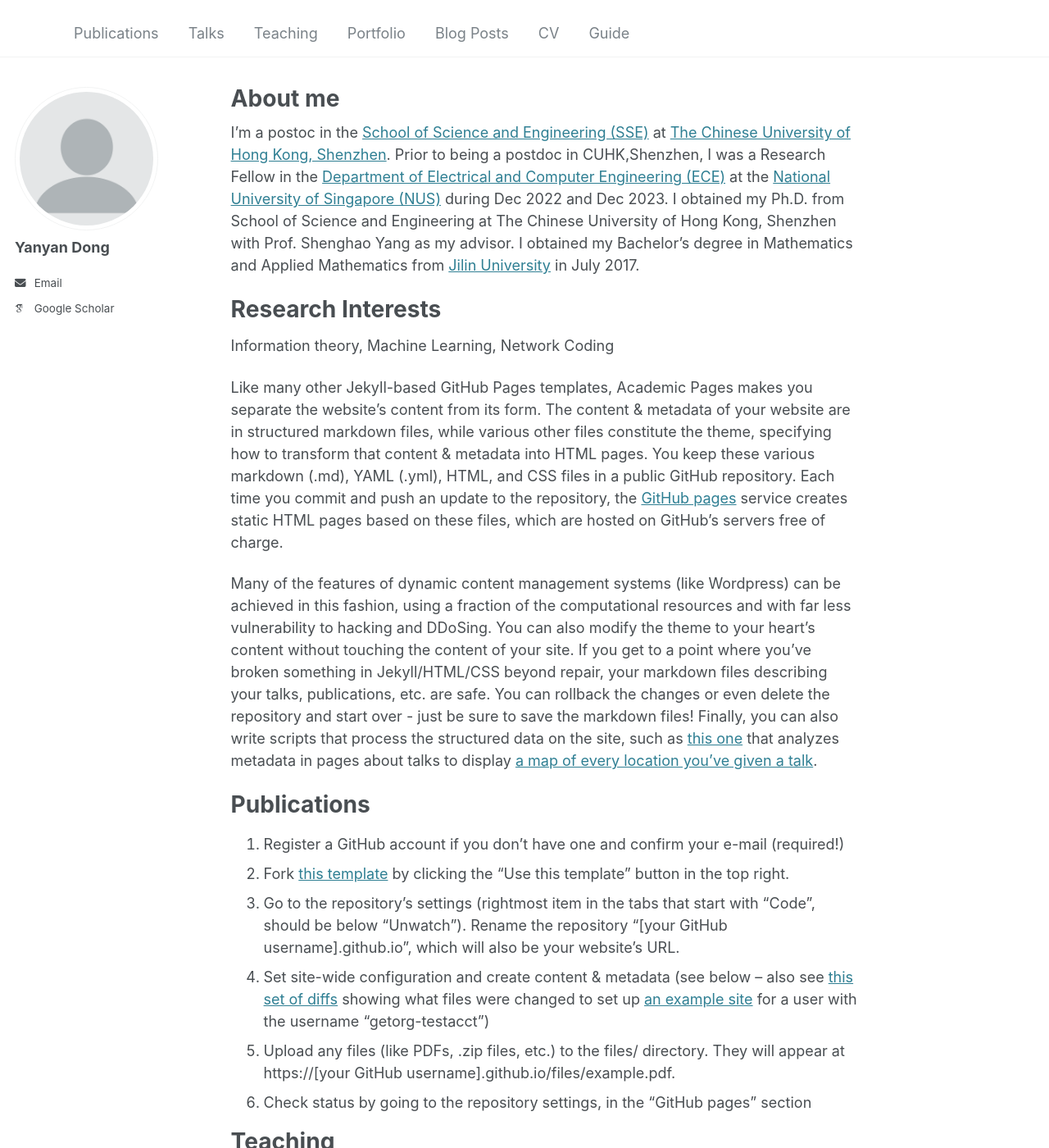
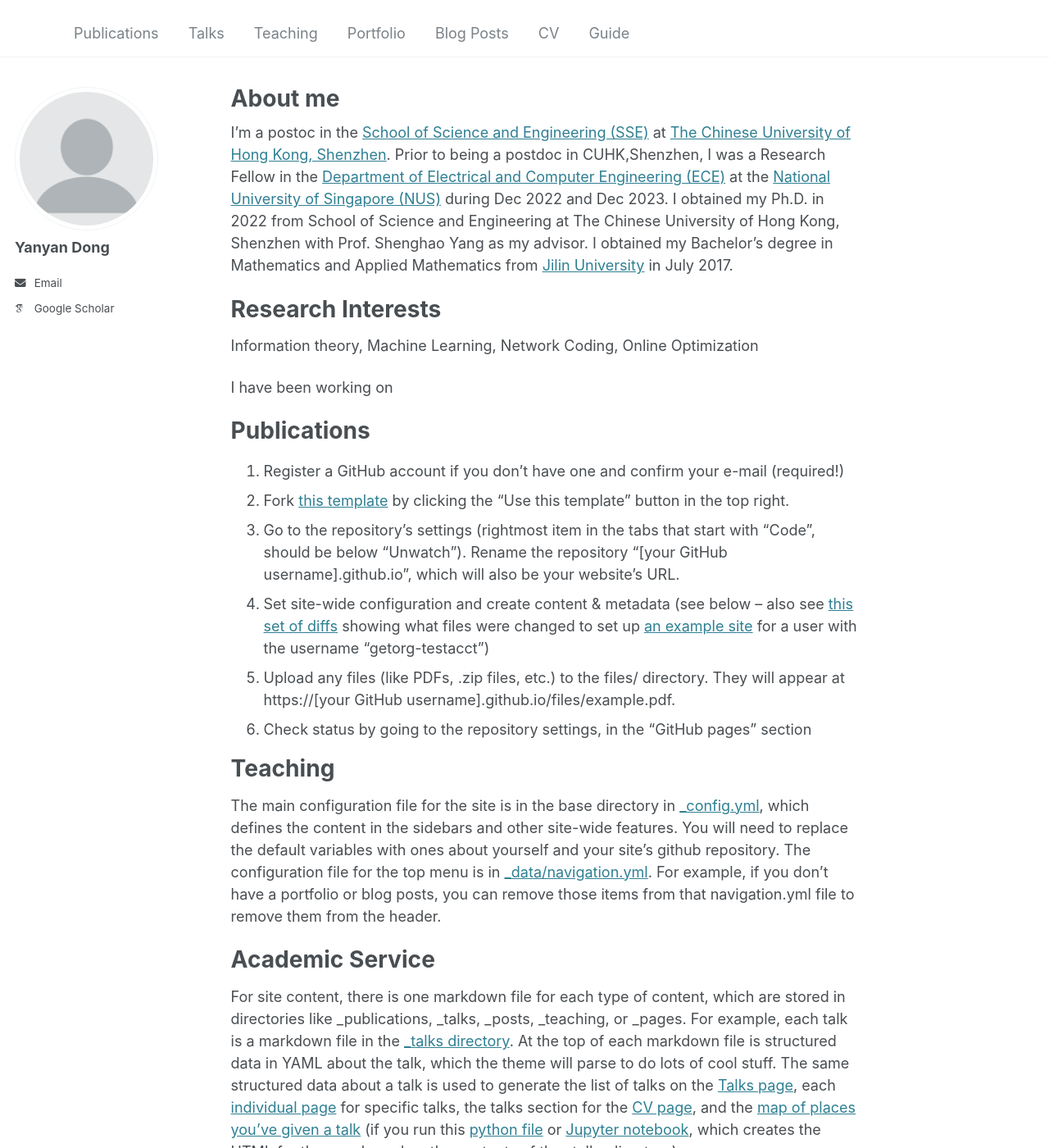
Before and after one commit to yan-yanDong/yydong, a Jekyll site: the page built from _pages/about.md, in a window 1280 px wide and 1400 px high. Shown: the whole window at 82% size. Built offline with Jekyll 4.4.1, drawn with Linux system fonts in a browser that asks for light colours; some web fonts are replaced.

Commit message:
Update about.md

```diff
--- a/_pages/about.md
+++ b/_pages/about.md
@@ -7,15 +7,13 @@ redirect_from:
   - /about.html
 ---
 
-I'm a postoc in the [School of Science and Engineering (SSE)](https://sse.cuhk.edu.cn/en) at [The Chinese University of Hong Kong, Shenzhen](https://www.cuhk.edu.cn/en). Prior to being a postdoc in CUHK,Shenzhen, I was a Research Fellow in the [Department of Electrical and Computer Engineering (ECE)](https://www.eng.nus.edu.sg/ece/) at the [National University of Singapore (NUS)](https://www.nus.edu.sg/) during Dec 2022 and Dec 2023. I obtained my Ph.D. from School of Science and Engineering at The Chinese University of Hong Kong, Shenzhen with Prof. Shenghao Yang as my advisor. I obtained my Bachelor's degree in Mathematics and Applied Mathematics from [Jilin University](https://www.jlu.edu.cn/#) in July 2017.
+I'm a postoc in the [School of Science and Engineering (SSE)](https://sse.cuhk.edu.cn/en) at [The Chinese University of Hong Kong, Shenzhen](https://www.cuhk.edu.cn/en). Prior to being a postdoc in CUHK,Shenzhen, I was a Research Fellow in the [Department of Electrical and Computer Engineering (ECE)](https://www.eng.nus.edu.sg/ece/) at the [National University of Singapore (NUS)](https://www.nus.edu.sg/) during Dec 2022 and Dec 2023. I obtained my Ph.D. in 2022 from School of Science and Engineering at The Chinese University of Hong Kong, Shenzhen with Prof. Shenghao Yang as my advisor. I obtained my Bachelor's degree in Mathematics and Applied Mathematics from [Jilin University](https://www.jlu.edu.cn/#) in July 2017.
 
 Research Interests
 ======
-Information theory, Machine Learning, Network Coding
+Information theory, Machine Learning, Network Coding, Online Optimization
 
-Like many other Jekyll-based GitHub Pages templates, Academic Pages makes you separate the website's content from its form. The content & metadata of your website are in structured markdown files, while various other files constitute the theme, specifying how to transform that content & metadata into HTML pages. You keep these various markdown (.md), YAML (.yml), HTML, and CSS files in a public GitHub repository. Each time you commit and push an update to the repository, the [GitHub pages](https://pages.github.com/) service creates static HTML pages based on these files, which are hosted on GitHub's servers free of charge.
-
-Many of the features of dynamic content management systems (like Wordpress) can be achieved in this fashion, using a fraction of the computational resources and with far less vulnerability to hacking and DDoSing. You can also modify the theme to your heart's content without touching the content of your site. If you get to a point where you've broken something in Jekyll/HTML/CSS beyond repair, your markdown files describing your talks, publications, etc. are safe. You can rollback the changes or even delete the repository and start over - just be sure to save the markdown files! Finally, you can also write scripts that process the structured data on the site, such as [this one](https://github.com/academicpages/academicpages.github.io/blob/master/talkmap.ipynb) that analyzes metadata in pages about talks to display [a map of every location you've given a talk](https://academicpages.github.io/talkmap.html).
+I have been working on
 
 Publications
 ======
```
